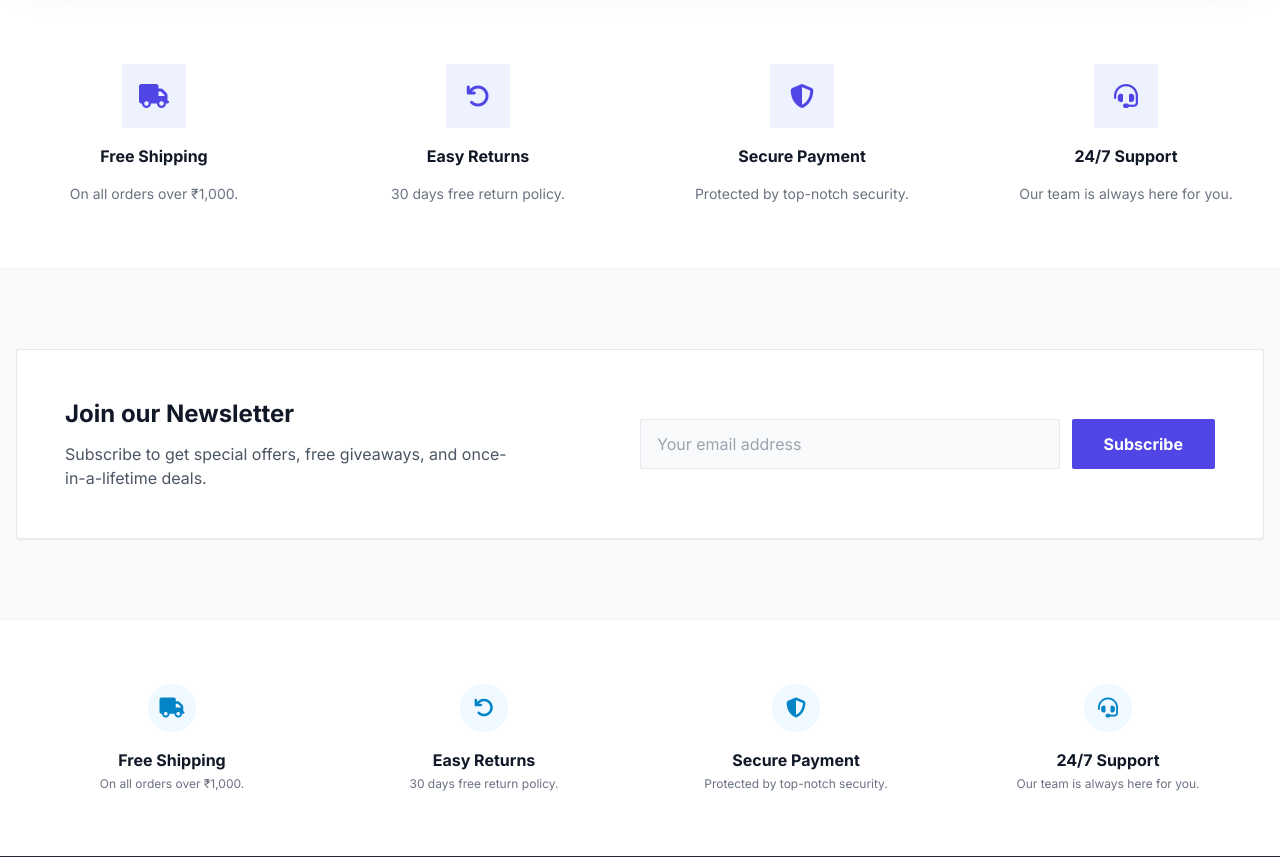
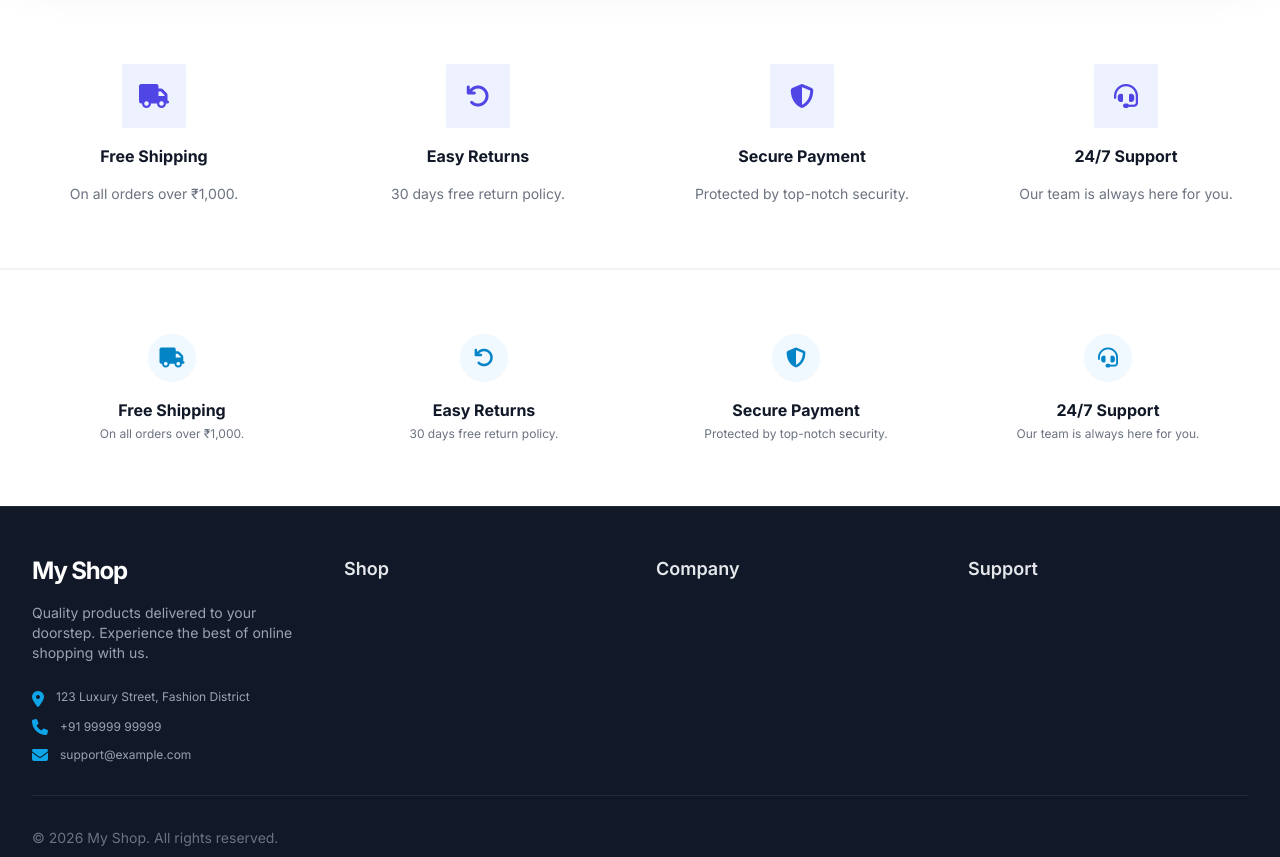
Before and after one commit to Thebored1/retailsaas-webfront, a Django app: template templates/themes/squareshoppe/product_list.html in a window 1280 px wide. Shown: the part 1836-2693 px from the top of the page. Run offline with Django 4.2, Linux system fonts and the light colour scheme; the template is opened without the code that fills it, so the values that code supplies are empty; data comes from the database, SQL or seed files in the repository; some libraries are stand-ins or nearby versions.

Commit message:
Remove newsletter block

```diff
--- a/templates/themes/squareshoppe/product_list.html
+++ b/templates/themes/squareshoppe/product_list.html
@@ -258,21 +258,7 @@
     </section>
     {% endif %}
 
-    {% if show_newsletter %}
-    <!-- NEWSLETTER -->
-    <section class="container-max mx-auto px-4 py-20">
-      <div class="bg-white border border-gray-200 rounded-sm p-8 md:p-12 flex flex-col md:flex-row items-center justify-between gap-8 shadow-sm">
-        <div class="max-w-md">
-          <h3 class="text-2xl font-bold text-gray-900">{{ newsletter_title }}</h3>
-          <p class="mt-3 text-gray-600">{{ newsletter_body }}</p>
-        </div>
-        <form class="w-full md:w-1/2 flex gap-3">
-          <input class="flex-1 border border-gray-200 rounded-sm px-4 py-3 focus:ring-2 focus:ring-indigo-600 focus:outline-none bg-gray-50" type="email" placeholder="Your email address" required />
-          <button class="bg-indigo-600 text-white px-8 py-3 rounded-sm font-bold hover:bg-indigo-700 transition-colors">Subscribe</button>
-        </form>
-      </div>
-    </section>
-    {% endif %}
+
 {% endblock %}
 
 {% block extra_js %}
```
